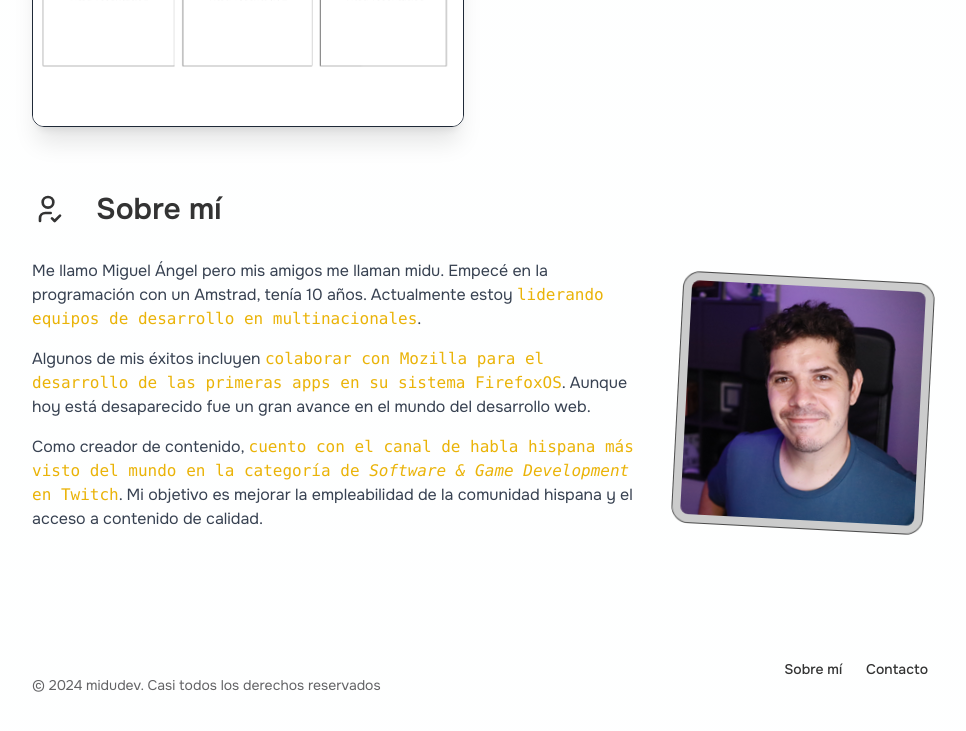
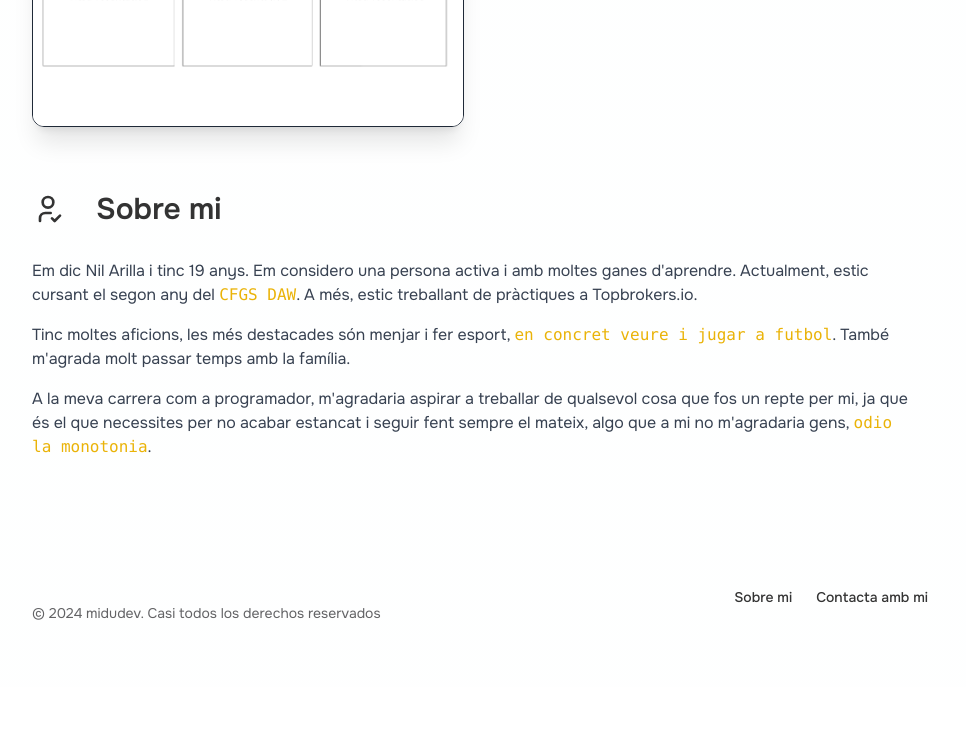
Before and after one commit to narilla/portafoli, a plain HTML site: page index.html in a window 1280 px wide. Shown: the part 1512-2243 px from the top of the page, without its empty margins (160-1126 px from the left). After the commit the page ends 2199 px from the top, so only its background shows below. Drawn offline with Linux system fonts and the light colour scheme.

Commit message:
Portafoli acabat

```diff
--- a/index.html
+++ b/index.html
@@ -365,6 +365,7 @@
                   Estic creant un CRM amb el software FileMaker per una empresa que ven hipotèques.
                   <a
                     href="https://www.topbrokers.io/"
+                    target="_blank"
                     role="link"
                     class="inline-flex items-center text-lg font-medium text-yellow-500 dark:text-yellow-200 dark:hover:text-yellow-300 hover:text-yellow-700"
                   >
@@ -472,7 +473,7 @@
                       Code
                     </a>
                     <a
-                      href="https://svgl.vercel.app/"
+                      href="https://youtu.be/C4CXOmaELzY?si=pf76LnIE7-UKA-l9"
                       target="_blank"
                       role="link"
                       class="inline-flex items-center justify-center gap-2 px-3 py-2 space-x-2 text-base text-white transition bg-gray-800 border border-gray-600 focus-visible:ring-yellow-500/80 text-md hover:bg-gray-800 hover:border-gray-900 group max-w-fit rounded-xl hover:text-white focus:outline-none focus-visible:outline-none focus-visible:ring focus-visible:ring-white focus-visible:ring-offset-2 active:bg-black"
@@ -558,7 +559,7 @@
                       Code
                     </a>
                     <a
-                      href="https://adventjs.dev"
+                      href="https://drive.google.com/file/d/1rdmE7jN3MACWpTLuFeXSiJTc0RejablI/view?usp=drive_link"
                       target="_blank"
                       role="link"
                       class="inline-flex items-center justify-center gap-2 px-3 py-2 space-x-2 text-base text-white transition bg-gray-800 border border-gray-600 focus-visible:ring-yellow-500/80 text-md hover:bg-gray-800 hover:border-gray-900 group max-w-fit rounded-xl hover:text-white focus:outline-none focus-visible:outline-none focus-visible:ring focus-visible:ring-white focus-visible:ring-offset-2 active:bg-black"
@@ -615,7 +616,7 @@
               <path d="M6 21v-2a4 4 0 0 1 4 -4h4"></path>
               <path d="M15 19l2 2l4 -4"></path>
             </svg>
-            Sobre mí
+            Sobre mi
           </h2>
           <article
             class="flex flex-col items-center justify-center gap-8 text-gray-700 dark:text-gray-300 md:flex-row"
@@ -624,39 +625,21 @@
               class="[&>p]:mb-4 [&>p>strong]:text-yellow-500 dark:[&>p>strong]:text-yellow-100 [&>p>strong]:font-normal [&>p>strong]:font-mono text-pretty order-2 md:order-1"
             >
               <p>
-                Me llamo Miguel Ángel pero mis amigos me llaman midu. Empecé en
-                la programación con un Amstrad, tenía 10 años. Actualmente estoy
+                Em dic Nil Arilla i tinc 19 anys. Em considero una persona activa i amb moltes ganes d'aprendre. Actualment, estic cursant el segon any del
                 <strong
-                  >liderando equipos de desarrollo en multinacionales</strong
-                >.
+                  >CFGS DAW</strong
+                >. A més, estic treballant de pràctiques a Topbrokers.io.
               </p>
               <p>
-                Algunos de mis éxitos incluyen
+                Tinc moltes aficions, les més destacades són menjar i fer esport,
                 <strong
-                  >colaborar con Mozilla para el desarrollo de las primeras apps
-                  en su sistema FirefoxOS</strong
-                >. Aunque hoy está desaparecido fue un gran avance en el mundo
-                del desarrollo web.
+                  >en concret veure i jugar a futbol</strong
+                >. També m'agrada molt passar temps amb la família.
               </p>
               <p>
-                Como creador de contenido,
-                <strong
-                  >cuento con el canal de habla hispana más visto del mundo en
-                  la categoría de
-                  <em class="italic">Software & Game Development</em> en
-                  Twitch</strong
-                >. Mi objetivo es mejorar la empleabilidad de la comunidad
-                hispana y el acceso a contenido de calidad.
+                A la meva carrera com a programador, m'agradaria aspirar a treballar de qualsevol cosa que fos un repte per mi, ja que és el que necessites per no acabar estancat i seguir fent sempre el mateix, algo que a mi no m'agradaria gens, <strong>odio la monotonia</strong>.
               </p>
             </div>
-            <img
-              width="200"
-              height="200"
-              src="/me.png"
-              alt="Miguel Ángel"
-              class="order-1 object-cover w-64 h-full p-1 md:order-2 rotate-3 lg:p-2 lg:w-64 aspect-square rounded-2xl bg-black/20 dark:bg-yellow-500/5 ring-1 ring-black/70 dark:ring-white/20"
-              style="object-position: 50% 50%"
-            />
           </article>
           <!-- FRASES PROHIBIDAS EN VUESTRO PORTFOLIO
 
@@ -721,15 +704,15 @@
         >
           <li>
             <a href="/#sobre-mi" class="hover:underline me-4 md:me-6"
-              >Sobre mí</a
+              >Sobre mi</a
             >
           </li>
           <li>
             <a
               id="contacto"
-              href="mailto:miduga@gmail.com"
+              href="mailto:nil@arilla.es"
               class="hover:underline"
-              >Contacto</a
+              >Contacta amb mi</a
             >
           </li>
         </ul>
```
